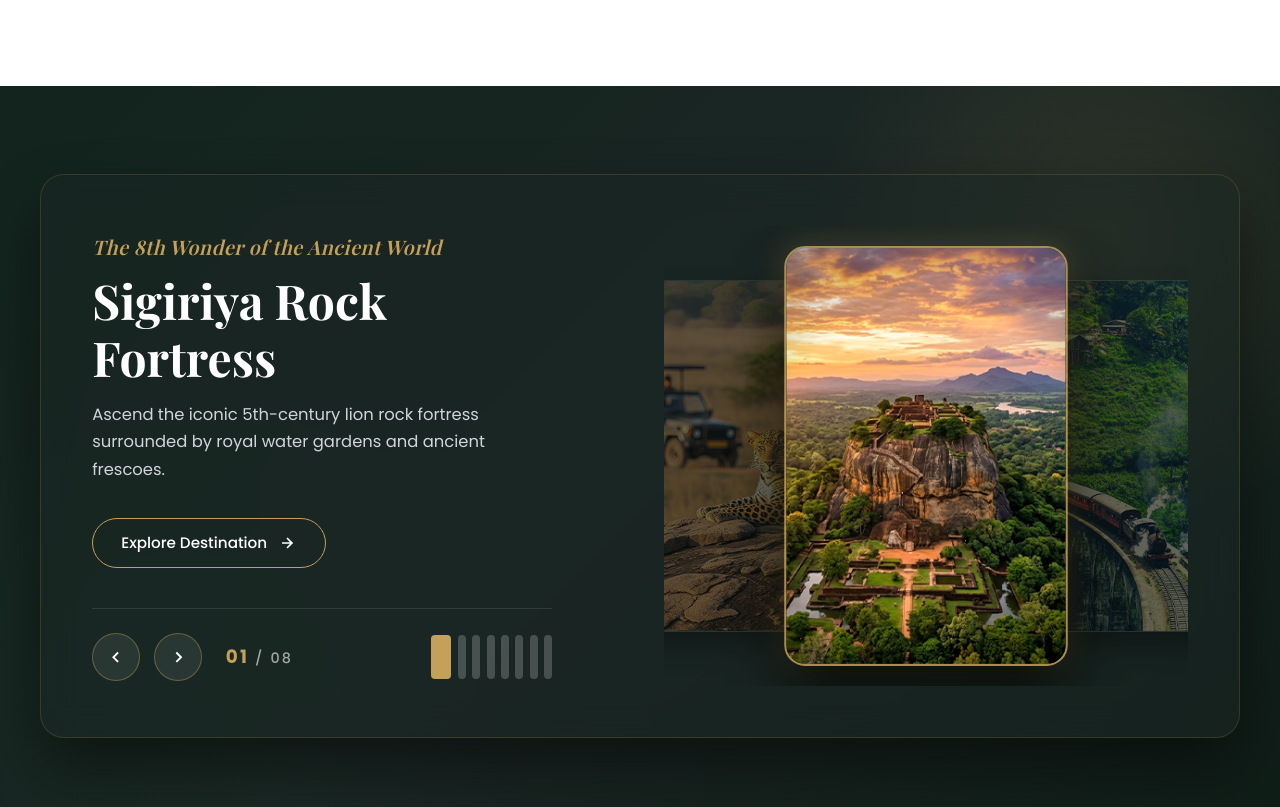
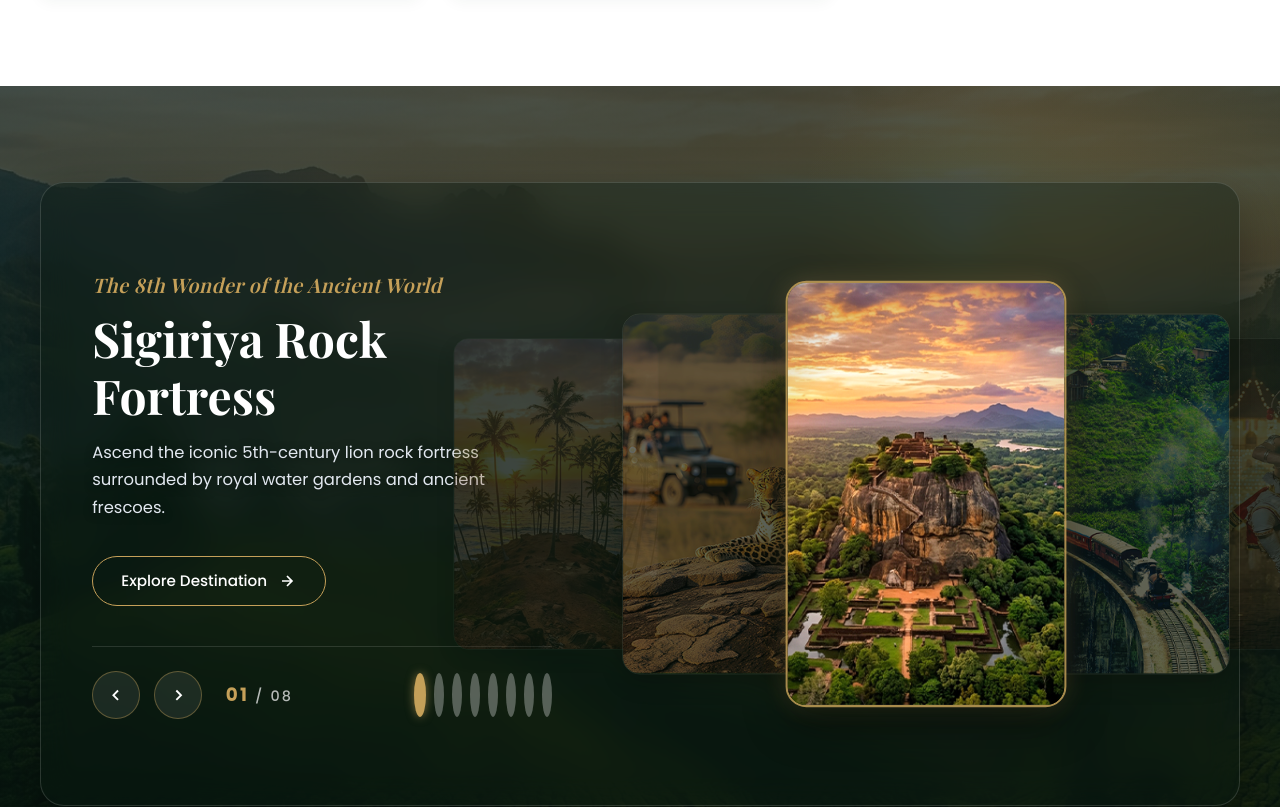
Before and after one commit to S-Sala/ayuragreen-escapes, a Next.js app: page / in a window 1280 px wide. Shown: the part 1938-2745 px from the top of the page. Built offline with nearby package versions, Linux system fonts and the light colour scheme; a web font is replaced by a local one.

Commit message:
Update-destinations-bg-transparent-glass-circle-dots-and-shadow-fix

```diff
--- a/app/globals.css
+++ b/app/globals.css
@@ -201,6 +201,7 @@ button, .btn-gold, .btn-forest, .btn-outline-gold, .btn-outline-white, .social-b
   border: 1px solid var(--line);
   border-radius: 10px;
   overflow: hidden;
+  box-shadow: 0 4px 15px rgba(18, 53, 36, 0.05);
   transition: transform 0.35s cubic-bezier(0.16, 1, 0.3, 1), box-shadow 0.35s cubic-bezier(0.16, 1, 0.3, 1) !important;
 }
 
@@ -209,8 +210,8 @@ button, .btn-gold, .btn-forest, .btn-outline-gold, .btn-outline-white, .social-b
 .destination-card:hover,
 .tailored-card:hover,
 .pillar-card:hover {
-  transform: translateY(-8px) !important;
-  box-shadow: 0 18px 40px rgba(18, 53, 36, 0.16) !important;
+  transform: translateY(-6px) !important;
+  box-shadow: 0 14px 30px rgba(18, 53, 36, 0.12) !important;
 }
 
 /* Task 2: Stats / Experience Counters Block */
--- a/components/ui/DestinationsCarousel.tsx
+++ b/components/ui/DestinationsCarousel.tsx
@@ -55,50 +55,63 @@ export default function DestinationsCarousel() {
     <section
       className="section-padding"
       style={{
-        background: "linear-gradient(135deg, #12241D 0%, #1B2624 50%, #0F1D17 100%)",
+        position: "relative",
         color: "#FFFFFF",
-        position: "relative",
         overflow: "hidden",
+        padding: "6rem 0",
       }}
     >
-      {/* Background ambient glow effect */}
+      {/* Background Scenic Image */}
+      <Image
+        src="/images/where-will-you-go-bg.jpg"
+        alt="Where Will You Go - Sri Lanka Tea Plantation & Mountain Landscape"
+        fill
+        priority
+        style={{
+          objectFit: "cover",
+          objectPosition: "center",
+          zIndex: 0,
+        }}
+        sizes="100vw"
+      />
+
+      {/* Dark Gradient Overlay to ensure text readability & luxury contrast */}
       <div
         style={{
           position: "absolute",
-          top: "-20%",
-          right: "-10%",
-          width: "600px",
-          height: "600px",
-          background: "radial-gradient(circle, rgba(197, 160, 89, 0.12) 0%, rgba(0, 0, 0, 0) 70%)",
-          pointerEvents: "none",
-          zIndex: 0,
+          inset: 0,
+          background: "linear-gradient(180deg, rgba(8, 22, 16, 0.72) 0%, rgba(10, 26, 19, 0.84) 50%, rgba(6, 18, 13, 0.88) 100%)",
+          zIndex: 1,
         }}
       />
+
+      {/* Subtle ambient lighting glows */}
       <div
         style={{
           position: "absolute",
-          bottom: "-20%",
-          left: "-10%",
-          width: "600px",
-          height: "600px",
-          background: "radial-gradient(circle, rgba(18, 53, 36, 0.25) 0%, rgba(0, 0, 0, 0) 70%)",
+          top: "-15%",
+          right: "-5%",
+          width: "550px",
+          height: "550px",
+          background: "radial-gradient(circle, rgba(197, 160, 89, 0.15) 0%, rgba(0, 0, 0, 0) 70%)",
           pointerEvents: "none",
-          zIndex: 0,
+          zIndex: 2,
         }}
       />
 
-      <div className="container-custom" style={{ position: "relative", zIndex: 1 }}>
+      <div className="container-custom" style={{ position: "relative", zIndex: 3 }}>
 
-        {/* Main 2-Column Split Layout Container */}
+        {/* Main 2-Column Split Layout Container - Glassmorphic Transparent Style */}
         <div
           style={{
-            background: "rgba(27, 38, 36, 0.5)",
+            background: "rgba(10, 24, 18, 0.38)",
             backdropFilter: "blur(16px)",
             WebkitBackdropFilter: "blur(16px)",
             borderRadius: "24px",
-            border: "1px solid rgba(197, 160, 89, 0.18)",
+            border: "1px solid rgba(255, 255, 255, 0.14)",
             padding: "clamp(2rem, 4vw, 4rem)",
-            boxShadow: "0 30px 60px rgba(0, 0, 0, 0.45)",
+            boxShadow: "0 20px 50px rgba(0, 0, 0, 0.35)",
+            overflow: "visible", // Allows shadows to display smoothly without clipping
           }}
         >
           <div
@@ -153,10 +166,11 @@ export default function DestinationsCarousel() {
                 key={`desc-${activeIndex}`}
                 className="destination-desc-fade"
                 style={{
-                  color: "#D1D5DB",
+                  color: "#E2E8F0",
                   fontSize: "1.025rem",
                   lineHeight: 1.65,
                   marginBottom: "2.2rem",
+                  textShadow: "0 2px 8px rgba(0,0,0,0.5)",
                 }}
               >
                 {activeDest.description}
@@ -172,7 +186,7 @@ export default function DestinationsCarousel() {
                 </Link>
               </div>
 
-              {/* Navigation Controls & Counter */}
+              {/* Navigation Controls & Circular Pagination Dots */}
               <div
                 style={{
                   display: "flex",
@@ -180,7 +194,7 @@ export default function DestinationsCarousel() {
                   gap: "1.5rem",
                   marginTop: "2.5rem",
                   paddingTop: "1.5rem",
-                  borderTop: "1px solid rgba(255, 255, 255, 0.1)",
+                  borderTop: "1px solid rgba(255, 255, 255, 0.12)",
                 }}
               >
                 {/* Arrow Buttons */}
@@ -201,10 +215,10 @@ export default function DestinationsCarousel() {
                   </button>
                 </div>
 
-                {/* Counter */}
+                {/* Slide Counter */}
                 <span
                   style={{
-                    color: "rgba(255, 255, 255, 0.6)",
+                    color: "rgba(255, 255, 255, 0.7)",
                     fontSize: "0.9rem",
                     fontWeight: 500,
                     letterSpacing: "0.15em",
@@ -216,21 +230,22 @@ export default function DestinationsCarousel() {
                   / {String(total).padStart(2, "0")}
                 </span>
 
-                {/* Dots indicator */}
-                <div style={{ display: "flex", gap: "0.4rem", marginLeft: "auto" }}>
+                {/* 1st Requirement: CIRCLE Pagination Dots */}
+                <div style={{ display: "flex", alignItems: "center", gap: "0.5rem", marginLeft: "auto" }}>
                   {DESTINATIONS.map((_, idx) => (
                     <button
                       key={idx}
                       onClick={() => setActiveIndex(idx)}
                       aria-label={`Go to slide ${idx + 1}`}
                       style={{
-                        width: idx === activeIndex ? "20px" : "8px",
-                        height: "8px",
-                        borderRadius: "4px",
-                        backgroundColor: idx === activeIndex ? "#C5A059" : "rgba(255,255,255,0.2)",
+                        width: idx === activeIndex ? "12px" : "10px",
+                        height: idx === activeIndex ? "12px" : "10px",
+                        borderRadius: "50%",
+                        backgroundColor: idx === activeIndex ? "#C5A059" : "rgba(255, 255, 255, 0.3)",
+                        boxShadow: idx === activeIndex ? "0 0 10px rgba(197, 160, 89, 0.6)" : "none",
                         border: "none",
                         cursor: "pointer",
-                        transition: "all 0.3s ease",
+                        transition: "all 0.3s cubic-bezier(0.16, 1, 0.3, 1)",
                         padding: 0,
                       }}
                     />
@@ -244,12 +259,12 @@ export default function DestinationsCarousel() {
               style={{
                 position: "relative",
                 width: "100%",
-                height: "460px",
+                height: "520px", // Increased height to prevent shadow cutoff at bottom
                 display: "flex",
                 alignItems: "center",
                 justifyContent: "center",
-                overflow: "hidden",
-                padding: "1rem 0",
+                padding: "2rem 0",
+                overflow: "visible", // Ensures active card drop shadows breathe naturally
               }}
               onTouchStart={handleTouchStart}
               onTouchMove={handleTouchMove}
@@ -276,7 +291,7 @@ export default function DestinationsCarousel() {
 
                   // Dynamic transformation math for center & overlapping side cards
                   const translateX = offset * 185; // horizontal px spacing offset
-                  const scale = isActive ? 1.05 : 0.88 - (absOffset - 1) * 0.12;
+                  const scale = isActive ? 1.04 : 0.88 - (absOffset - 1) * 0.12;
                   const opacity = isActive ? 1 : 0.65 - (absOffset - 1) * 0.35;
                   const zIndex = 30 - absOffset * 10;
 
@@ -287,7 +302,7 @@ export default function DestinationsCarousel() {
                       style={{
                         position: "absolute",
                         width: "270px",
-                        height: "400px",
+                        height: "410px",
                         borderRadius: "20px",
                         overflow: "hidden",
                         transform: `translateX(${translateX}px) scale(${scale})`,
@@ -295,9 +310,10 @@ export default function DestinationsCarousel() {
                         zIndex: zIndex,
                         cursor: "pointer",
                         transition: "transform 0.5s cubic-bezier(0.25, 1, 0.5, 1), opacity 0.5s cubic-bezier(0.25, 1, 0.5, 1), box-shadow 0.5s ease",
+                        // 2nd Requirement: Refined luxury drop shadow without edge clipping
                         boxShadow: isActive
-                          ? "0 25px 50px rgba(0, 0, 0, 0.75), 0 0 30px rgba(197, 160, 89, 0.3)"
-                          : "0 15px 30px rgba(0, 0, 0, 0.5)",
+                          ? "0 18px 40px rgba(0, 0, 0, 0.45), 0 0 22px rgba(197, 160, 89, 0.25)"
+                          : "0 10px 25px rgba(0, 0, 0, 0.35)",
                         border: isActive
                           ? "2px solid rgba(197, 160, 89, 0.85)"
                           : "1px solid rgba(255, 255, 255, 0.15)",
@@ -324,7 +340,7 @@ export default function DestinationsCarousel() {
                           position: "absolute",
                           inset: 0,
                           background: isActive
-                            ? "radial-gradient(circle at center, rgba(0,0,0,0) 60%, rgba(0,0,0,0.3) 100%)"
+                            ? "radial-gradient(circle at center, rgba(0,0,0,0) 60%, rgba(0,0,0,0.25) 100%)"
                             : "rgba(0, 0, 0, 0.25)",
                           pointerEvents: "none",
                         }}
```
Also changed, not shown: public/images/where-will-you-go-bg.jpg (added).
